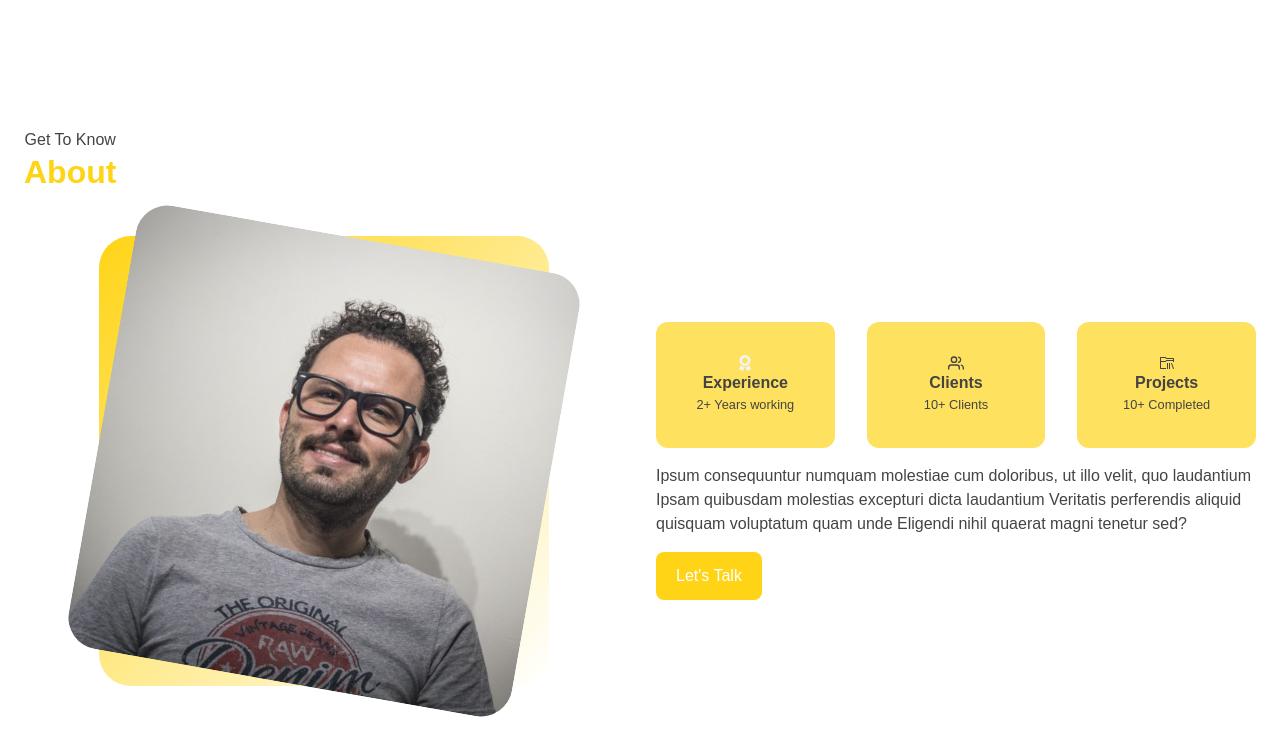
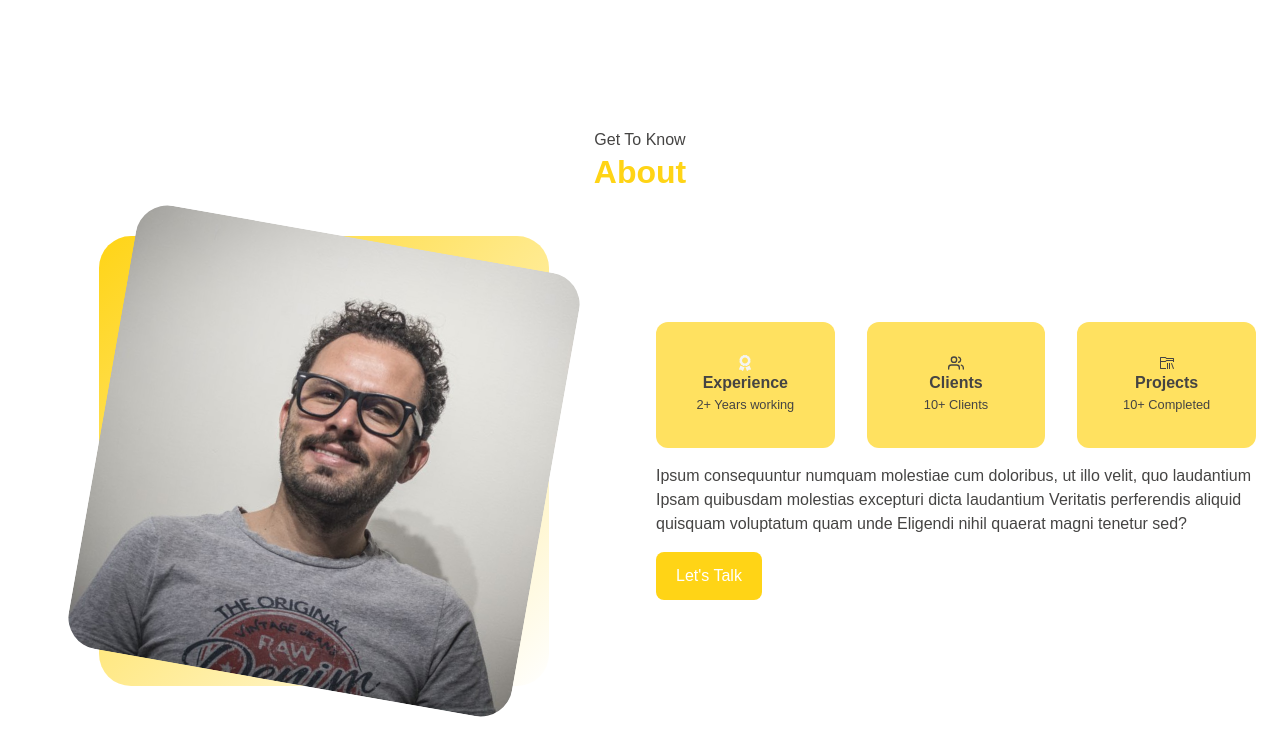
Before and after one commit to alejodelosrios/mar-developer, a React (Create React App) app: page /about in a window 1280 px wide. Shown: the top 756 px of the page. Built offline with nearby package versions, Linux system fonts and the light colour scheme.

Commit message:
feat(About): Minor changes added ✨
- Now it uses SectionTitle component
- Test file updated

```diff
--- a/src/components/About/About.tsx
+++ b/src/components/About/About.tsx
@@ -3,16 +3,12 @@ import ME from '../../assets/perfil_manuel_fondo.jpg'
 import { FaAward } from 'react-icons/fa'
 import { VscFolderLibrary } from 'react-icons/vsc'
 import { FiUsers } from 'react-icons/fi'
+import { SectionTitle } from '../SectionTitle/SectionTitle'
 
 export const About = () => {
   return (
     <section id="about" className="mx-4 md:mx-6">
-      <div className="w-ful items-center mb-12 flex-col-cont-max gap-1">
-        <span className="w-max" data-testid="spanSubtitleId">
-          Get To Know
-        </span>
-        <h2 className="section-title">About</h2>
-      </div>
+      <SectionTitle title="About" subtitle="Get To Know" />
       <div className="grid grid-cols-1 gap-8 place-items-center place-content-center md:grid-cols-2">
         <div className="flex-cont-full justify-center">
           <div className="grid place-items-center w-[60%] md:w-3/4 rounded-[2rem] aspect-square bg-gradient-to-br from-primary to-transparent">
```
Also changed, not shown: 1 other file (tests, documents, lock files or other folders).
